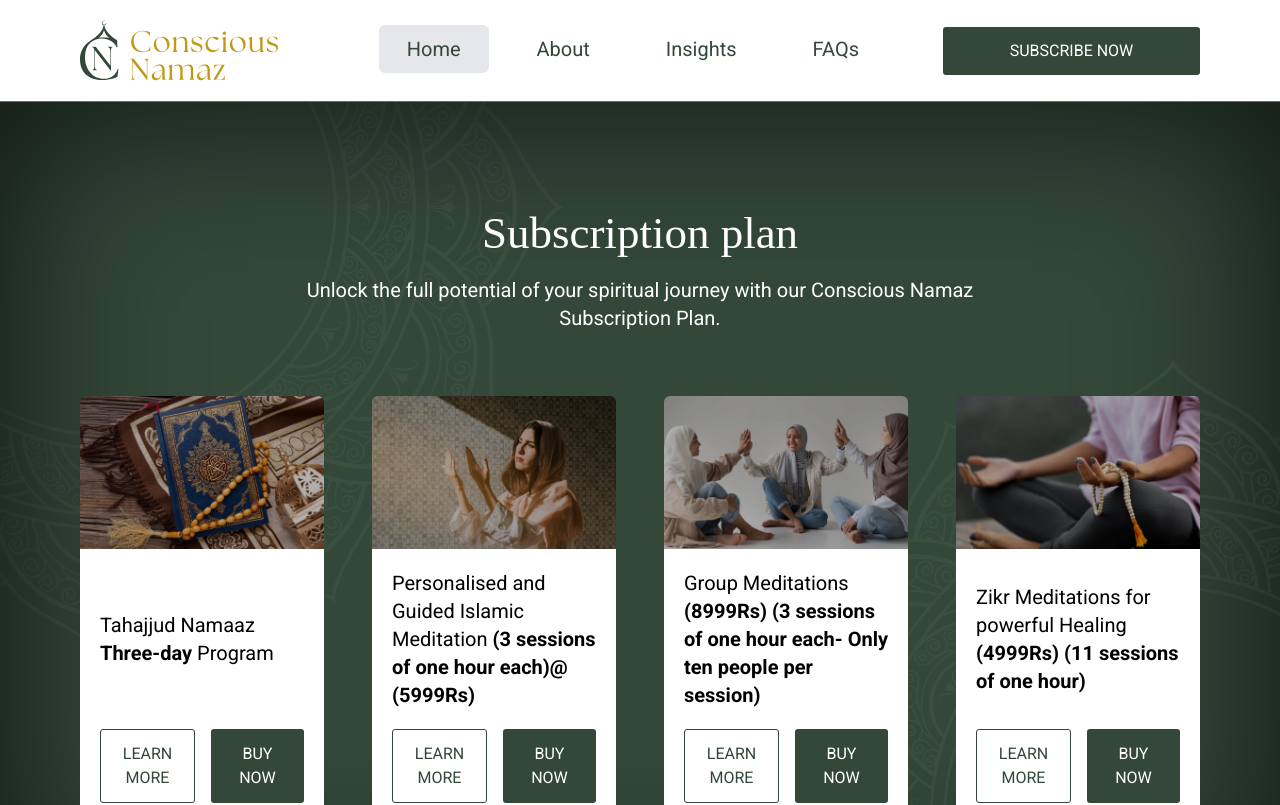
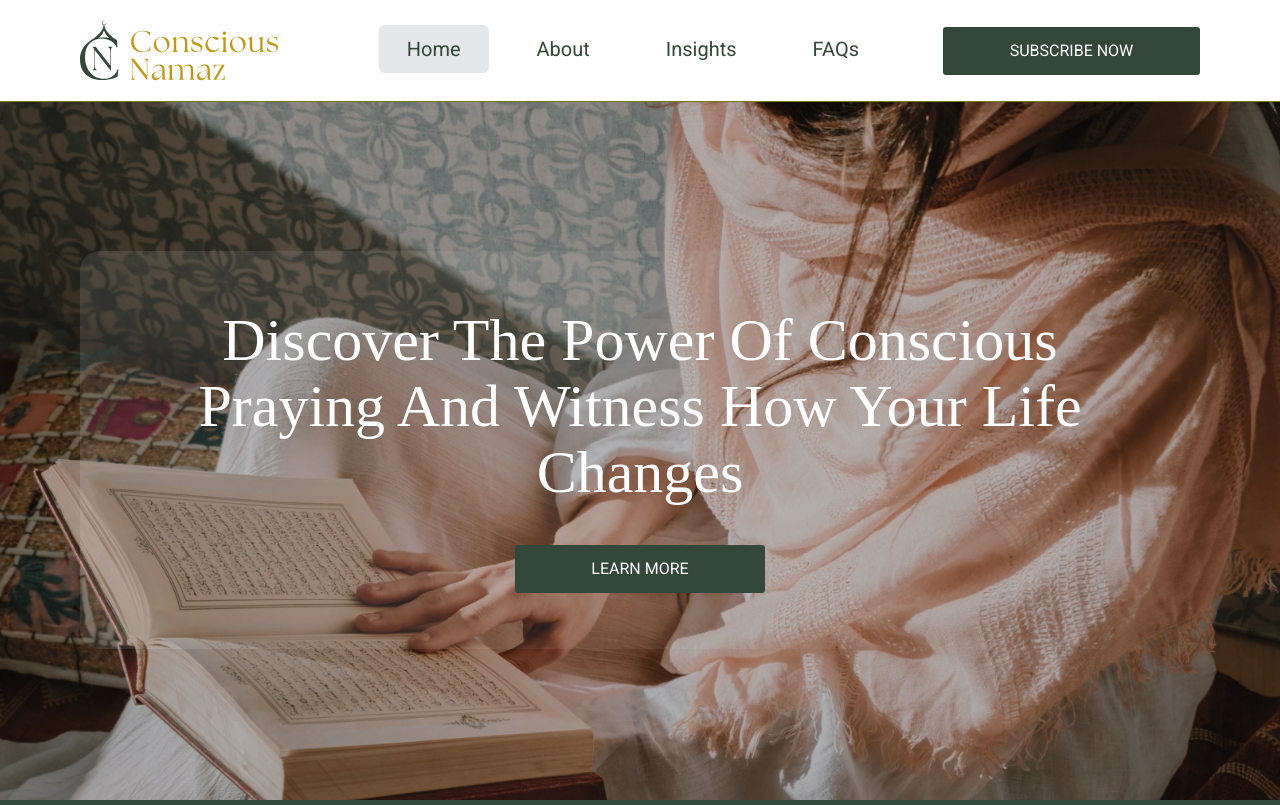
Before and after one commit to devwitharii/conscious-namaz, a Next.js app: page / in a window 1280 px wide. Shown: the top 805 px of the page. Built offline with nearby package versions, Linux system fonts and the light colour scheme; a web font is replaced by a local one.

Commit message:
homebanner added

```diff
--- a/app/page.js
+++ b/app/page.js
@@ -14,7 +14,7 @@ export const metadata = {
 export default function Home() {
   return (
     <>
-      {/* <HomeBanner /> */}
+      <HomeBanner />
       <SubscriptionPlan/>
       <HomeReviews/>
       <HomeInsights />
```
